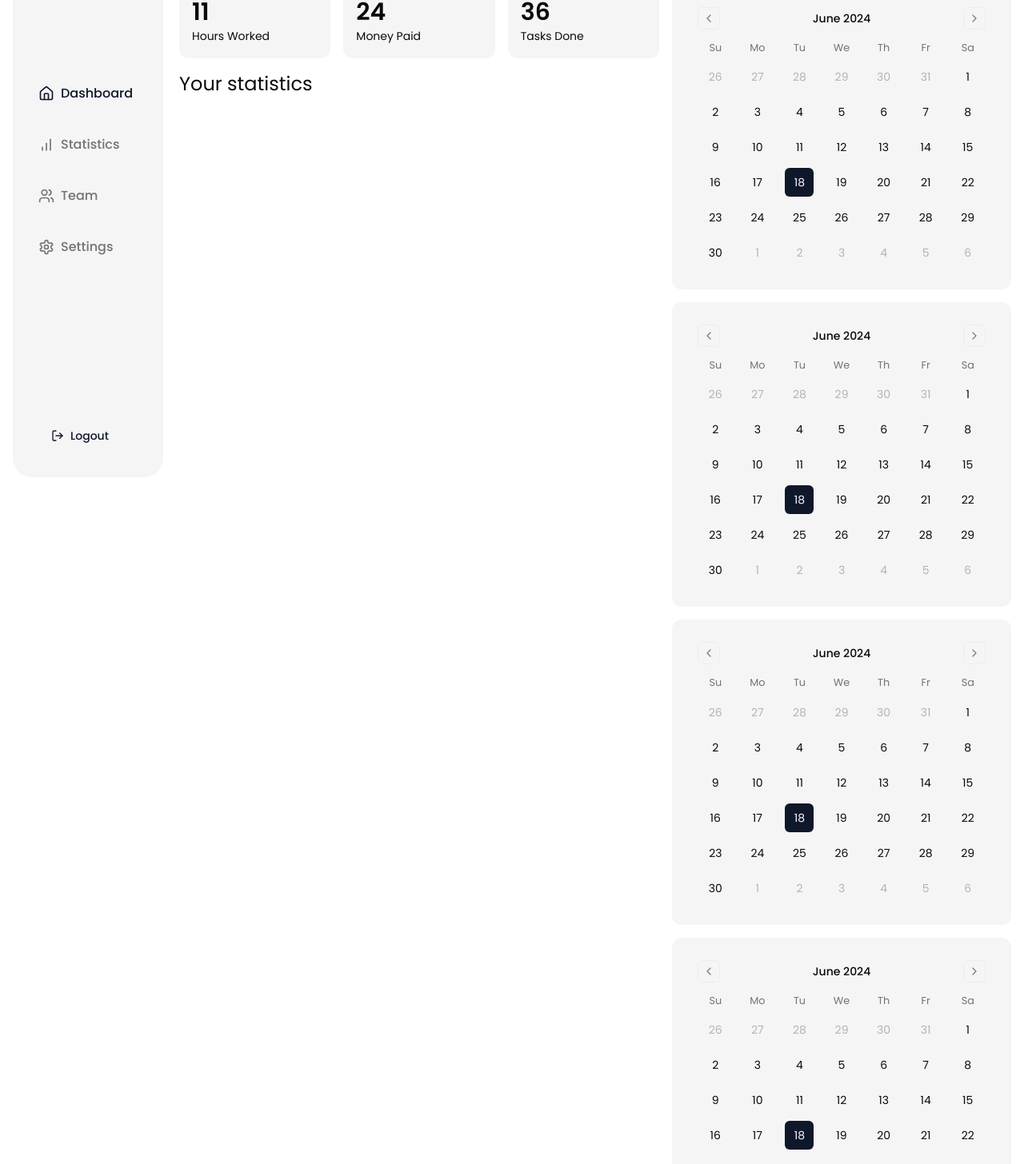
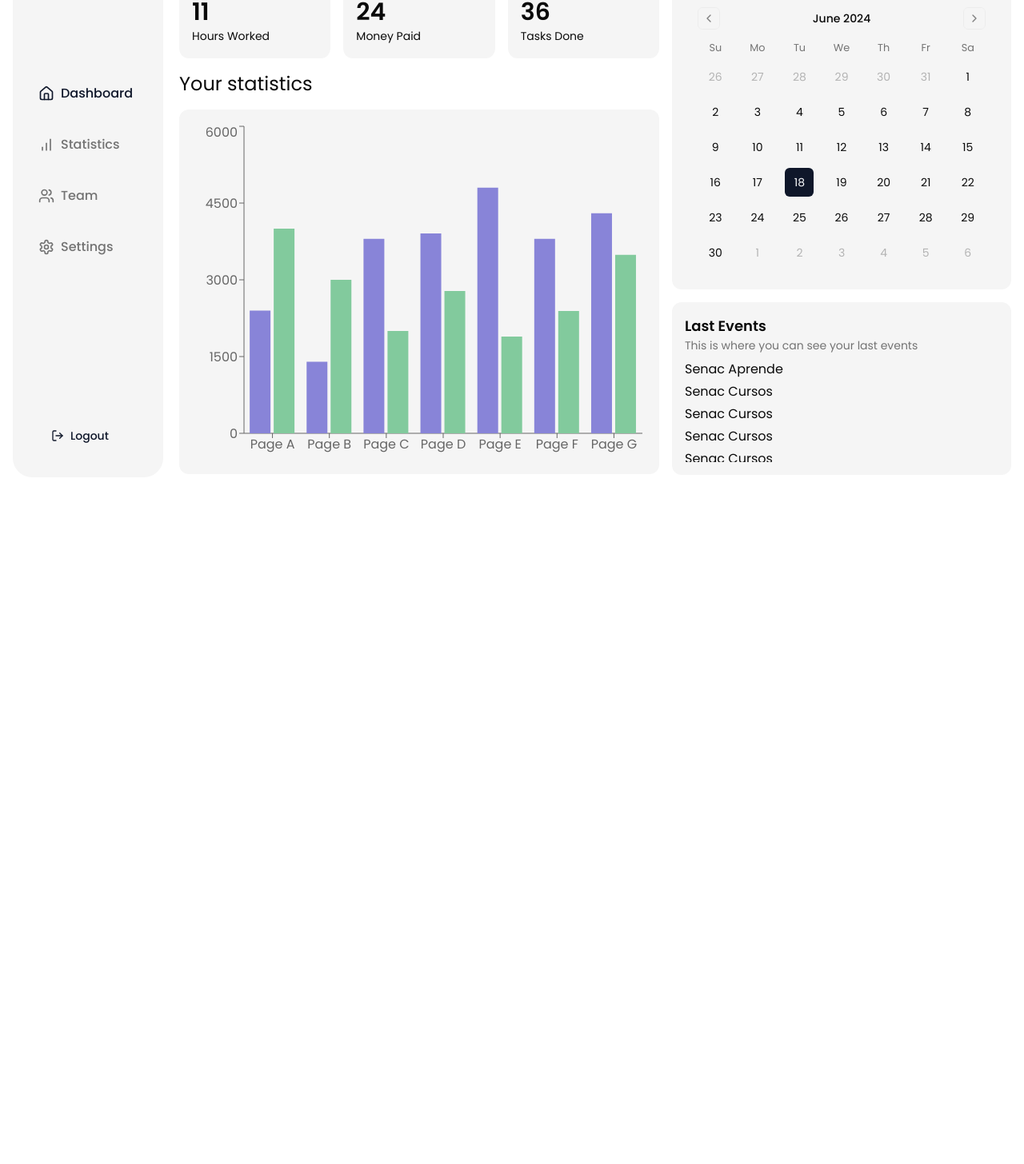
Before and after one commit to GabrielFeijo/SCoordena, a Next.js app in the folder app/: page / in a window 1280 px wide. Shown: the part 187-1643 px from the top of the page at 80% size. After the commit the page ends 800 px from the top, so only its background shows below. Built offline with nearby package versions, Linux system fonts and the light colour scheme.

Commit message:
feat: add last events component

```diff
--- a/app/package.json
+++ b/app/package.json
@@ -21,6 +21,7 @@
     "react": "^18",
     "react-day-picker": "^8.10.1",
     "react-dom": "^18",
+    "recharts": "^2.12.7",
     "tailwind-merge": "^2.3.0",
     "tailwindcss-animate": "^1.0.7"
   },
--- a/app/src/app/page.tsx
+++ b/app/src/app/page.tsx
@@ -1,3 +1,4 @@
+'use client';
 import Menu from '@/components/dashboard/menu';
 import WelcomeBanner from '@/components/welcome-banner';
 import { ModeToggle } from '@/components/mode-toogle';
@@ -5,6 +6,55 @@ import CreateEvent from '@/components/dashboard/create-event';
 import AvatarComponent from '@/components/dashboard/avatar';
 import CalendarComponent from '@/components/dashboard/calendar-component';
 import Card from '@/components/dashboard/card';
+import {
+	Bar,
+	BarChart,
+	CartesianGrid,
+	Legend,
+	ResponsiveContainer,
+	Tooltip,
+	XAxis,
+	YAxis,
+} from 'recharts';
+import LastEvents from '@/components/dashboard/last-events';
+
+const data = [
+	{
+		name: 'Page A',
+		uv: 4000,
+		pv: 2400,
+	},
+	{
+		name: 'Page B',
+		uv: 3000,
+		pv: 1398,
+	},
+	{
+		name: 'Page C',
+		uv: 2000,
+		pv: 3800,
+	},
+	{
+		name: 'Page D',
+		uv: 2780,
+		pv: 3908,
+	},
+	{
+		name: 'Page E',
+		uv: 1890,
+		pv: 4800,
+	},
+	{
+		name: 'Page F',
+		uv: 2390,
+		pv: 3800,
+	},
+	{
+		name: 'Page G',
+		uv: 3490,
+		pv: 4300,
+	},
+];
 
 export default function Home() {
 	return (
@@ -18,7 +68,7 @@ export default function Home() {
 						<WelcomeBanner />
 					</div>
 					<div className='lg:col-span-5 space-y-4'>
-						<div className='flex space-x-4'>
+						<div className='flex items-center space-x-4'>
 							<p className='w-full text-xl font-semibold'>
 								Here is your dashboard, Gabriel
 							</p>
@@ -45,12 +95,30 @@ export default function Home() {
 							/>
 						</div>
 						<h2 className='text-2xl '>Your statistics</h2>
+						<div className='bg-secondary rounded-xl p-4 h-[calc(100vh-21.5rem)]'>
+							<ResponsiveContainer
+								width='100%'
+								height='100%'
+							>
+								<BarChart data={data}>
+									<XAxis dataKey='name' />
+									<YAxis />
+									<Tooltip />
+									<Bar
+										dataKey='pv'
+										fill='#8884d8'
+									/>
+									<Bar
+										dataKey='uv'
+										fill='#82ca9d'
+									/>
+								</BarChart>
+							</ResponsiveContainer>
+						</div>
 					</div>
 					<div className='lg:col-span-5 space-y-4'>
 						<CalendarComponent />
-						<CalendarComponent />
-						<CalendarComponent />
-						<CalendarComponent />
+						<LastEvents />
 					</div>
 				</div>
 			</div>
--- /dev/null
+++ b/app/src/components/dashboard/last-events.tsx
@@ -0,0 +1,50 @@
+const LastEvents = () => {
+	return (
+		<div className='bg-secondary p-4 rounded-xl '>
+			<div className='h-[calc(100vh-38.5rem)] overflow-y-auto'>
+				<h3 className='text-lg font-semibold'>Last Events</h3>
+				<p className='text-sm text-muted-foreground'>
+					This is where you can see your last events
+				</p>
+				<ul className='space-y-1 mt-2'>
+					<li>Senac Aprende</li>
+					<li>Senac Cursos</li>
+					<li>Senac Cursos</li>
+					<li>Senac Cursos</li>
+					<li>Senac Cursos</li>
+					<li>Senac Cursos</li>
+					<li>Senac Cursos</li>
+					<li>Senac Cursos</li>
+					<li>Senac Cursos</li>
+					<li>Senac Cursos</li>
+					<li>Senac Cursos</li>
+					<li>Senac Cursos</li>
+					<li>Senac Cursos</li>
+					<li>Senac Cursos</li>
+					<li>Senac Cursos</li>
+					<li>Senac Cursos</li>
+					<li>Senac Cursos</li>
+					<li>Senac Cursos</li>
+					<li>Senac Cursos</li>
+					<li>Senac Cursos</li>
+					<li>Senac Cursos</li>
+					<li>Senac Cursos</li>
+					<li>Senac Cursos</li>
+					<li>Senac Cursos</li>
+					<li>Senac Cursos</li>
+					<li>Senac Cursos</li>
+					<li>Senac Cursos</li>
+					<li>Senac Cursos</li>
+					<li>Senac Cursos</li>
+					<li>Senac Cursos</li>
+					<li>Senac Cursos</li>
+					<li>Senac Cursos</li>
+					<li>Senac Cursos</li>
+					<li>Senac Cursos</li>
+				</ul>
+			</div>
+		</div>
+	);
+};
+
+export default LastEvents;
```
Also changed, not shown: 1 other file (tests, documents, lock files or other folders).
